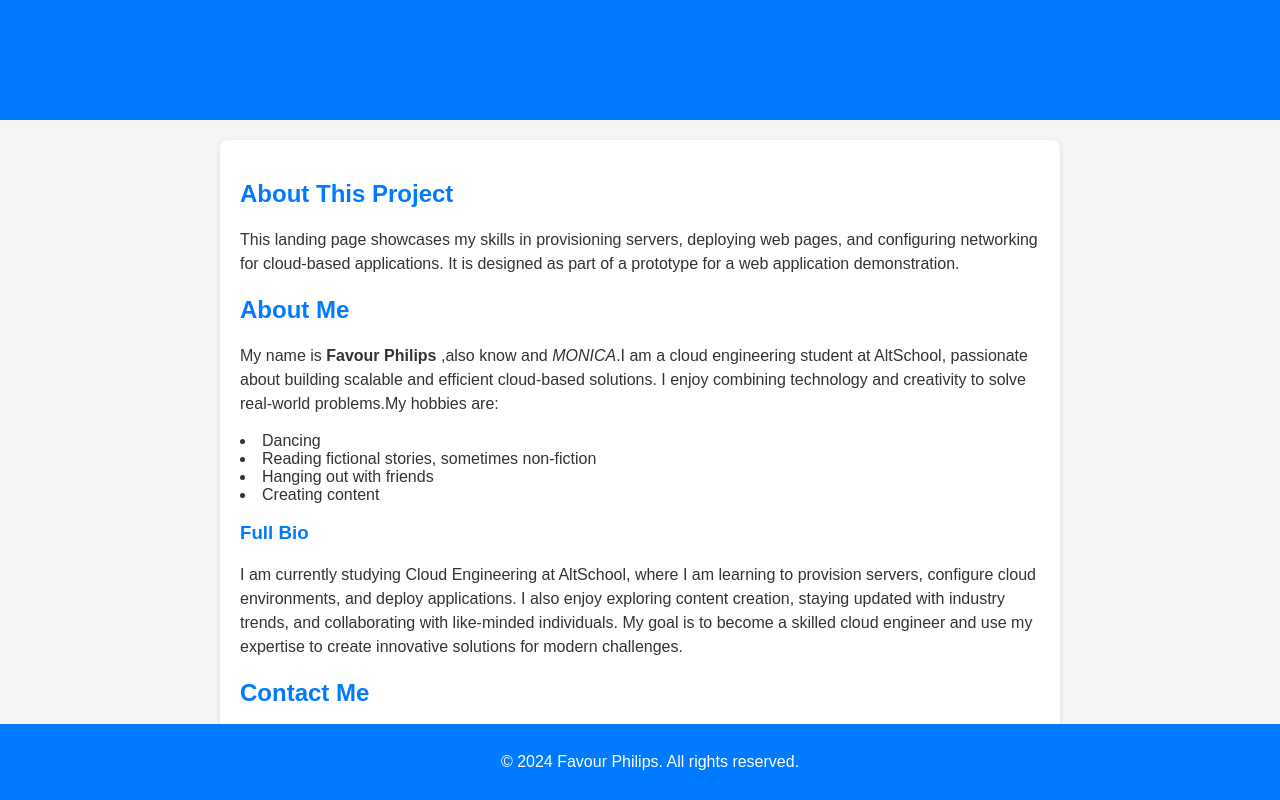
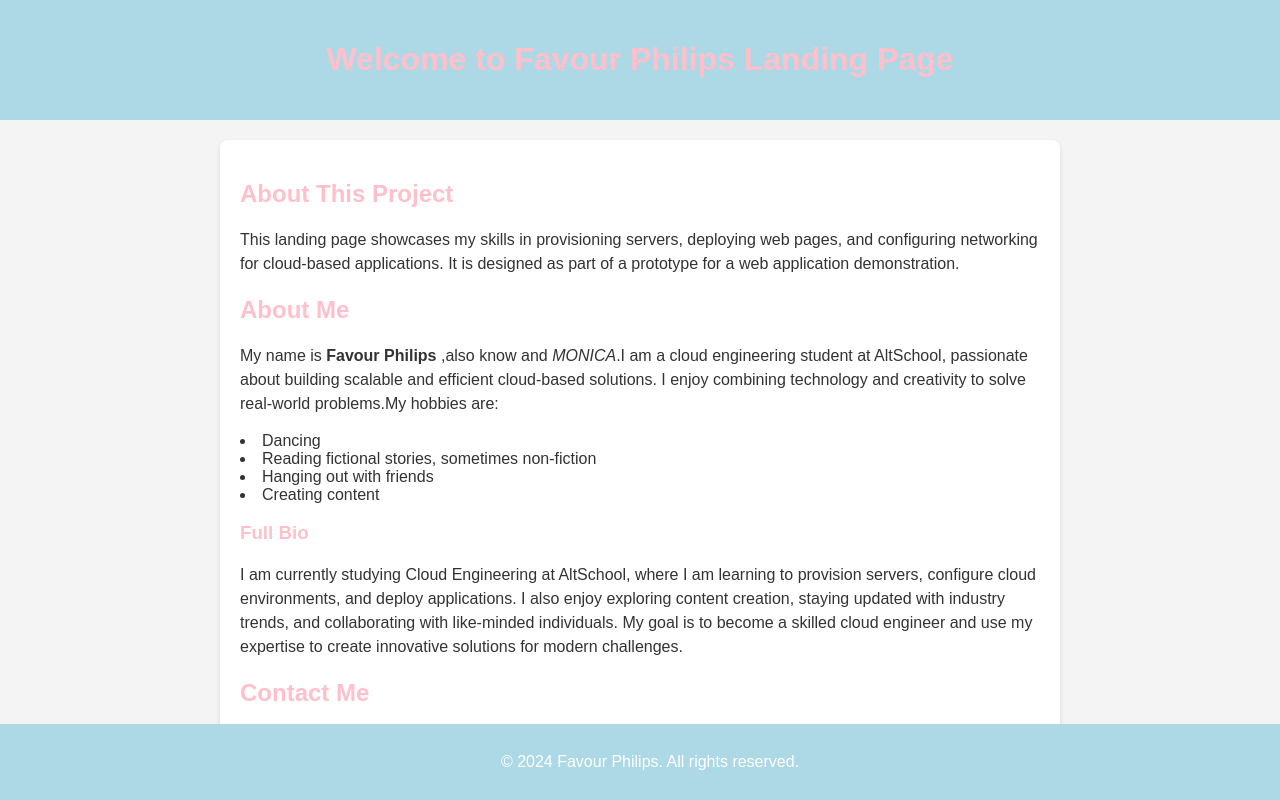
Before and after one commit to FavourPhilips/landingproject.github.io, a plain HTML site: page index.html in a window 1280 px wide. Shown: the top 800 px of the page. Drawn offline with Linux system fonts and the light colour scheme.

Commit message:
Update index.html

```diff
--- a/index.html
+++ b/index.html
@@ -13,7 +13,7 @@
             color: #333;
         }
         header {
-            background-color: #007BFF;
+            background-color: #ADD8E6;
             color: #fff;
             padding: 20px;
             text-align: center;
@@ -29,17 +29,21 @@
         footer {
             text-align: center;
             padding: 10px;
-            background-color: #007BFF;
+            background-color: #ADD8E6;
             color: #fff;
             position: fixed;
             bottom: 0;
             width: 100%;
         }
         h1, h2, h3 {
-            color: #007BFF;
+            color: #FFC0CB;
         }
         p {
             line-height: 1.5;
+        }
+
+        a href {
+            color: #FFC0CB;
         }
     </style>
 </head>
```
